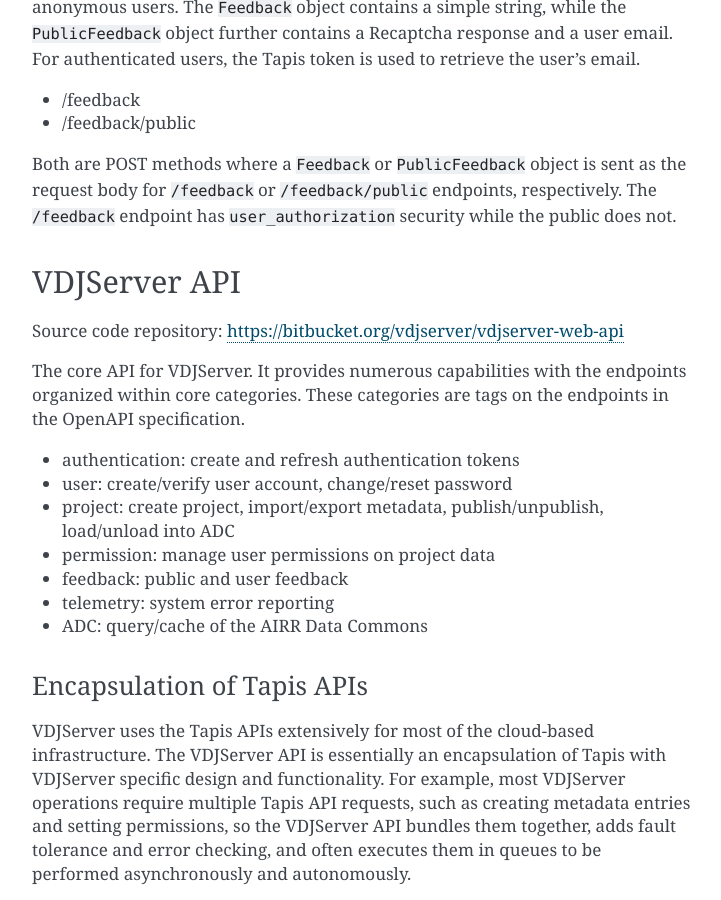
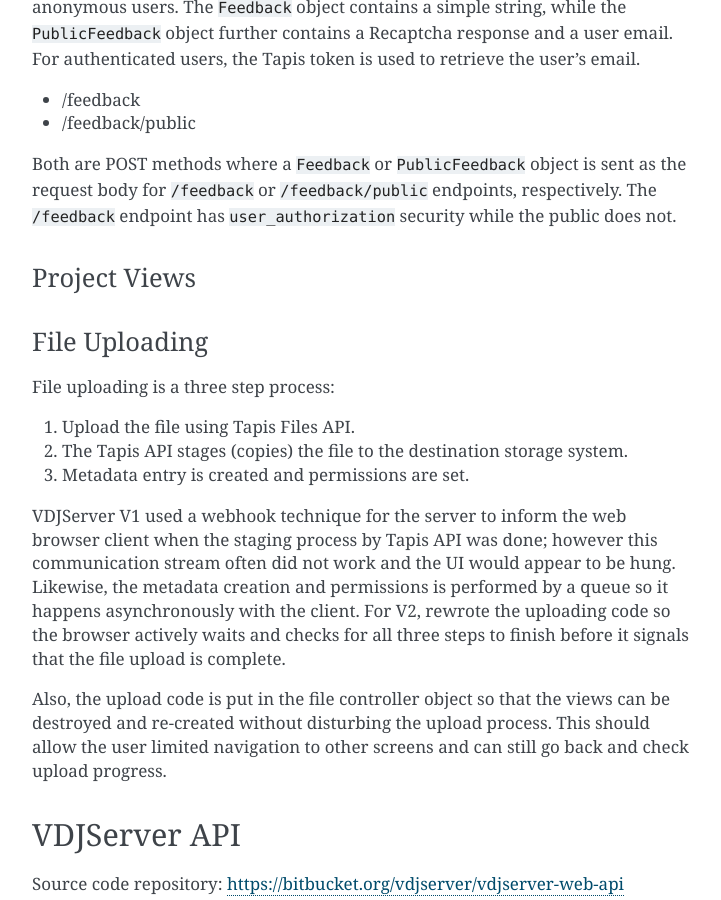
Before and after one commit to vdjserver/vdjserver-doc, a Sphinx documentation site: the page built from docs/developer/developer.rst, in a window 1280 px wide and 900 px high, scrolled down 3483 px. Shown: the whole window, without its empty margins (388-1109 px from the left). Built offline with Sphinx 7.4.7, drawn with Linux system fonts in a browser that asks for light colours.

Commit message:
file uploading info

```diff
--- a/docs/developer/developer.rst
+++ b/docs/developer/developer.rst
@@ -169,6 +169,30 @@
 body for ``/feedback`` or ``/feedback/public`` endpoints, respectively. The ``/feedback`` endpoint
 has ``user_authorization`` security while the public does not.
 
+Project Views
+----------------
+
+File Uploading
+--------------
+
+File uploading is a three step process:
+
+#. Upload the file using Tapis Files API.
+
+#. The Tapis API stages (copies) the file to the destination storage system.
+
+#. Metadata entry is created and permissions are set.
+
+VDJServer V1 used a webhook technique for the server to inform the web browser client when
+the staging process by Tapis API was done; however this communication stream often did not
+work and the UI would appear to be hung. Likewise, the metadata creation and permissions is
+performed by a queue so it happens asynchronously with the client. For V2, rewrote the uploading
+code so the browser actively waits and checks for all three steps to finish before it signals
+that the file upload is complete.
+
+Also, the upload code is put in the file controller object so that the views can be destroyed
+and re-created without disturbing the upload process. This should allow the user limited
+navigation to other screens and can still go back and check upload progress.
 
 .. _VDJServerAPI:
 
```
